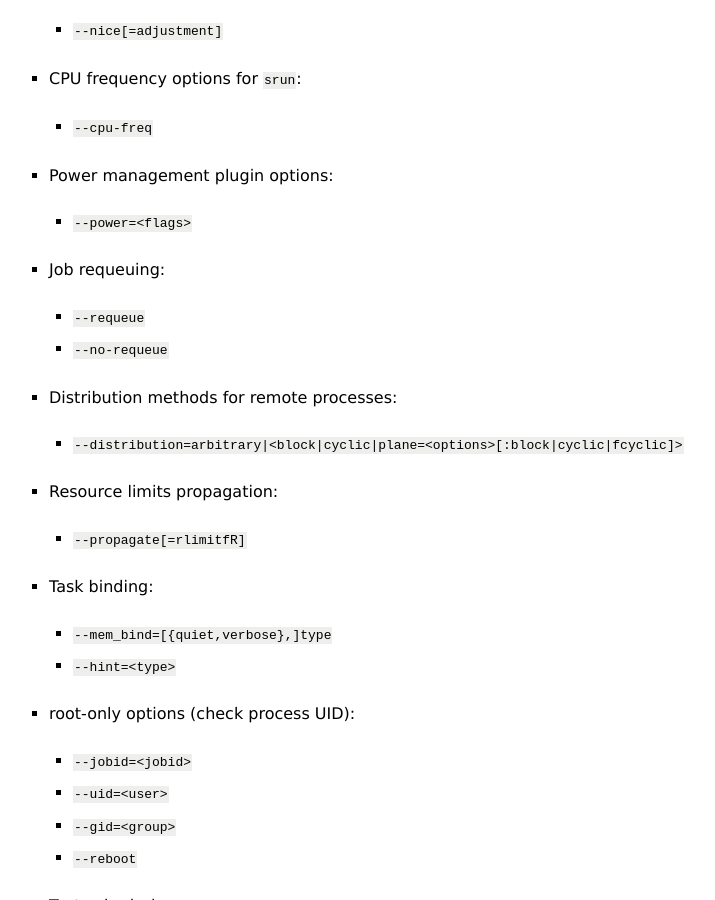
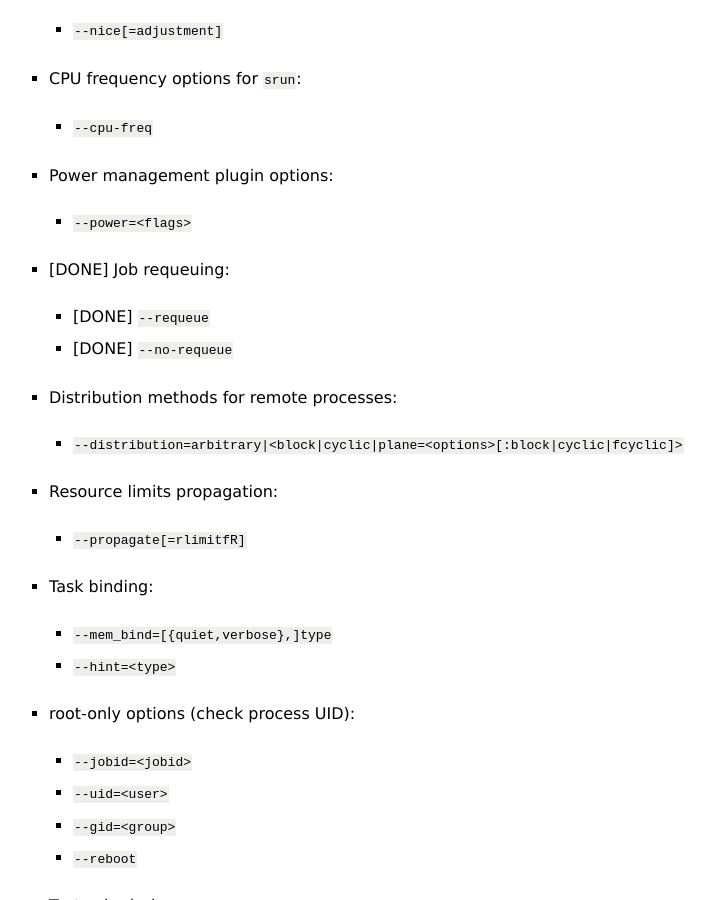
Before and after one commit to krivenko/slurm-factory, a Sphinx documentation site: the page built from doc/TODO.md, in a window 1280 px wide and 900 px high, scrolled down 3516 px. Shown: the whole window, without its empty margins (55-770 px from the left). Built offline with Sphinx 7.4.7, drawn with Linux system fonts in a browser that asks for light colours.

Commit message:
[job] Added job requeuing options

```diff
--- a/doc/TODO.md
+++ b/doc/TODO.md
@@ -118,9 +118,9 @@ Tier 2 functionality
 * Power management plugin options:
     - `--power=<flags>`
 
-* Job requeuing:
-    - `--requeue`
-    - `--no-requeue`
+* [DONE] Job requeuing:
+    - [DONE] `--requeue`
+    - [DONE] `--no-requeue`
 
 * Distribution methods for remote processes:
     - `--distribution=arbitrary|<block|cyclic|plane=<options>[:block|cyclic|fcyclic]>`
--- a/doc/example/example.py
+++ b/doc/example/example.py
@@ -23,7 +23,7 @@ job.workdir("./job_dir")
 job.job_streams(output = r"slurm-%x-%8j.out",
                 error = r"slurm-%x-%8j.err",
                 input = "/dev/random", open_mode = 'a')
-job.email("slurm-user@example.com", 'END')
+job.email("slurm-user@example.com", ['END'])
 job.constraints(mincpus = 4,
                 sockets_per_node = 2,
                 cores_per_socket = 16,
```
Also changed, not shown: 1 other file.
